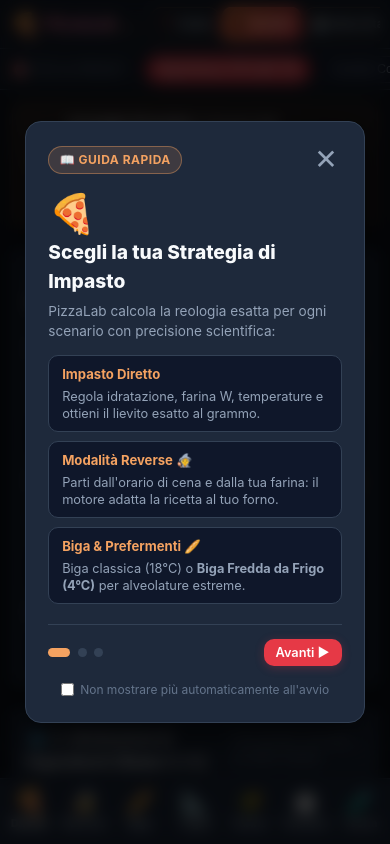
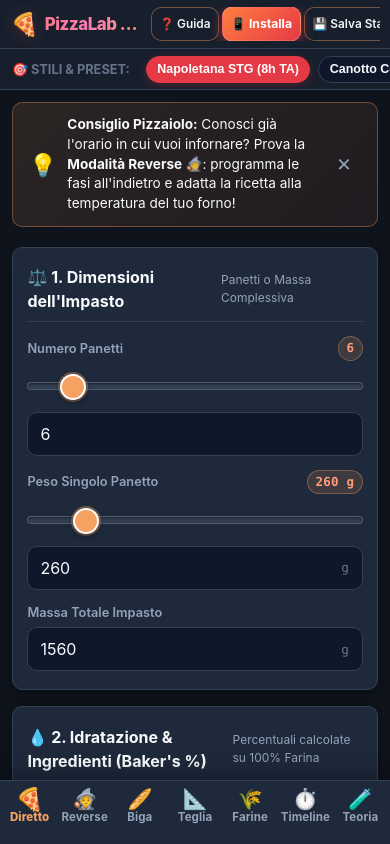
Before and after one commit to Muso-lab/pizzalab-, a website: page index.html in a window 390 px wide. Shown: the top 844 px of the page. Drawn offline with Linux system fonts and the light colour scheme.

Commit message:
Fix UI: ripristinata piena visibilita scritte e reattivita tasti mobile, safe-area bottom nav e rimozione blocco modal automatico

```diff
--- a/android-app/app/src/main/assets/www/css/style.css
+++ b/android-app/app/src/main/assets/www/css/style.css
@@ -33,6 +33,7 @@
   --shadow-md: 0 4px 12px rgba(0,0,0,0.4);
   --shadow-lg: 0 10px 30px rgba(0,0,0,0.5);
 
+  --font-base: 16px;
   --font-family: -apple-system, BlinkMacSystemFont, "Segoe UI", Roboto, Helvetica, Arial, sans-serif;
   --font-mono: ui-monospace, SFMono-Regular, Menlo, Monaco, Consolas, "Liberation Mono", "Courier New", monospace;
 }
@@ -187,17 +188,18 @@
 
 .preset-pill {
   background: var(--bg-input);
-  border: 1px solid rgba(255, 255, 255, 0.15);
-  color: #cbd5e1;
+  border: 1px solid var(--border-color);
+  color: var(--text-main);
   padding: 0.4rem 0.85rem;
   border-radius: var(--radius-full);
   font-size: 0.825rem;
-  font-weight: 500;
+  font-weight: 600;
   cursor: pointer;
   transition: all 0.2s ease;
   display: inline-flex;
   align-items: center;
   gap: 0.4rem;
+  touch-action: manipulation;
 }
 
 .preset-pill:hover {
@@ -1621,7 +1623,8 @@
     bottom: 0;
     left: 0;
     right: 0;
-    height: 66px;
+    height: calc(64px + env(safe-area-inset-bottom, 0px));
+    min-height: 64px;
     width: 100% !important;
     max-width: 100% !important;
     box-sizing: border-box !important;
@@ -1630,11 +1633,11 @@
     -webkit-backdrop-filter: blur(16px);
     border-top: 1px solid var(--border-color);
     box-shadow: 0 -4px 20px rgba(0, 0, 0, 0.35);
-    z-index: 999;
-    align-items: stretch;
+    z-index: 1000;
+    align-items: flex-start;
     justify-content: space-around;
-    padding: 3px 2px;
-    padding-bottom: max(6px, env(safe-area-inset-bottom, 0px));
+    padding: 6px 2px 0 2px;
+    padding-bottom: max(6px, env(safe-area-inset-bottom, 6px));
   }
 
   .mobile-nav-btn {
@@ -1642,33 +1645,42 @@
     min-width: 0;
     background: transparent;
     border: none;
-    color: #cbd5e1;
+    color: var(--text-muted);
     display: flex;
     flex-direction: column;
     align-items: center;
     justify-content: center;
-    gap: 3px;
+    gap: 2px;
     cursor: pointer;
     font-family: inherit;
-    padding: 4px 1px;
+    padding: 2px 1px;
     border-radius: var(--radius-sm);
     transition: all 0.15s ease;
     -webkit-tap-highlight-color: transparent;
+    touch-action: manipulation;
   }
 
   .mobile-nav-icon {
-    font-size: 1.35rem;
-    line-height: 1.1;
+    font-size: 1.25rem;
+    line-height: 1;
+    pointer-events: none;
   }
 
   .mobile-nav-label {
-    font-size: 0.68rem;
+    font-size: 0.72rem;
     font-weight: 700;
     white-space: nowrap;
-    overflow: hidden;
-    text-overflow: ellipsis;
-    max-width: 100%;
+    overflow: visible;
+    text-align: center;
+    line-height: 1.15;
+    color: var(--text-muted);
+    pointer-events: none;
     letter-spacing: 0.1px;
+  }
+
+  .mobile-nav-btn:hover,
+  .mobile-nav-btn:focus {
+    color: var(--text-main);
   }
 
   .mobile-nav-btn.active {
@@ -1676,12 +1688,12 @@
   }
 
   .mobile-nav-btn.active .mobile-nav-icon {
-    transform: scale(1.15);
+    transform: scale(1.12);
     transition: transform 0.15s cubic-bezier(0.175, 0.885, 0.32, 1.275);
   }
 
   .mobile-nav-btn.active .mobile-nav-label {
-    color: #ffffff;
+    color: var(--accent);
     font-weight: 800;
   }
 
@@ -2057,19 +2069,21 @@
     bottom: 0;
     left: 0;
     right: 0;
-    height: 42px;
+    height: calc(44px + env(safe-area-inset-bottom, 0px));
+    min-height: 44px;
     background: var(--bg-card);
     backdrop-filter: blur(16px);
     -webkit-backdrop-filter: blur(16px);
     border-top: 1px solid var(--border-color);
     box-shadow: 0 -3px 12px rgba(0, 0, 0, 0.35);
-    z-index: 999;
+    z-index: 1000;
     align-items: center;
     justify-content: space-around;
     padding: 2px 4px;
     padding-left: max(4px, env(safe-area-inset-left, 0px));
     padding-right: max(4px, env(safe-area-inset-right, 0px));
-    padding-bottom: max(2px, env(safe-area-inset-bottom, 0px));
+    padding-bottom: max(2px, env(safe-area-inset-bottom, 2px));
+    box-sizing: border-box !important;
   }
 
   .mobile-nav-btn {
@@ -2077,7 +2091,7 @@
     min-width: 0;
     background: transparent;
     border: none;
-    color: #cbd5e1;
+    color: var(--text-muted);
     display: flex;
     flex-direction: row; /* Horizontal icon + label */
     align-items: center;
@@ -2085,23 +2099,31 @@
     gap: 4px;
     cursor: pointer;
     font-family: inherit;
-    padding: 4px 2px;
+    padding: 2px 2px;
     border-radius: var(--radius-sm);
     transition: all 0.15s ease;
+    touch-action: manipulation;
   }
 
   .mobile-nav-icon {
-    font-size: 1.1rem;
+    font-size: 1.05rem;
     line-height: 1;
+    pointer-events: none;
   }
 
   .mobile-nav-label {
     font-size: 0.72rem;
     font-weight: 700;
     white-space: nowrap;
-    overflow: hidden;
-    text-overflow: ellipsis;
+    overflow: visible;
     letter-spacing: 0.1px;
+    color: var(--text-muted);
+    pointer-events: none;
+  }
+
+  .mobile-nav-btn:hover,
+  .mobile-nav-btn:focus {
+    color: var(--text-main);
   }
 
   .mobile-nav-btn.active {
@@ -2113,7 +2135,7 @@
   }
 
   .mobile-nav-btn.active .mobile-nav-label {
-    color: #ffffff;
+    color: var(--accent);
     font-weight: 800;
   }
 
@@ -2652,18 +2674,25 @@
 .tip-close-btn {
   background: transparent;
   border: none;
-  color: var(--text-dim);
-  font-size: 1.1rem;
+  color: var(--text-muted);
+  font-size: 1.15rem;
   cursor: pointer;
-  padding: 0.2rem 0.4rem;
+  padding: 0.3rem 0.5rem;
+  min-width: 34px;
+  min-height: 34px;
+  display: inline-flex;
+  align-items: center;
+  justify-content: center;
   border-radius: var(--radius-sm);
   transition: all 0.15s;
   flex-shrink: 0;
-}
-
-.tip-close-btn:hover {
+  touch-action: manipulation;
+}
+
+.tip-close-btn:hover,
+.tip-close-btn:focus {
   color: var(--text-main);
-  background: rgba(255, 255, 255, 0.1);
+  background: rgba(255, 255, 255, 0.12);
 }
 
 /* ==========================================================================
--- a/android-app/app/src/main/assets/www/sw.js
+++ b/android-app/app/src/main/assets/www/sw.js
@@ -1,10 +1,10 @@
 /**
- * PizzaLab Scientifico - Service Worker (v4)
+ * PizzaLab Scientifico - Service Worker (v5)
  * Garantisce funzionamento 100% offline su dispositivi mobili e desktop (PWA).
  * Gestione cache resiliente, stale-while-revalidate e compatibilità completa Chrome Android / GitHub Pages.
  */
 
-const CACHE_NAME = 'pizzalab-v4-cache';
+const CACHE_NAME = 'pizzalab-v5-cache';
 const ASSETS_TO_CACHE = [
   './',
   './index.html',
--- a/css/style.css
+++ b/css/style.css
@@ -33,6 +33,7 @@
   --shadow-md: 0 4px 12px rgba(0,0,0,0.4);
   --shadow-lg: 0 10px 30px rgba(0,0,0,0.5);
 
+  --font-base: 16px;
   --font-family: -apple-system, BlinkMacSystemFont, "Segoe UI", Roboto, Helvetica, Arial, sans-serif;
   --font-mono: ui-monospace, SFMono-Regular, Menlo, Monaco, Consolas, "Liberation Mono", "Courier New", monospace;
 }
@@ -187,17 +188,18 @@
 
 .preset-pill {
   background: var(--bg-input);
-  border: 1px solid rgba(255, 255, 255, 0.15);
-  color: #cbd5e1;
+  border: 1px solid var(--border-color);
+  color: var(--text-main);
   padding: 0.4rem 0.85rem;
   border-radius: var(--radius-full);
   font-size: 0.825rem;
-  font-weight: 500;
+  font-weight: 600;
   cursor: pointer;
   transition: all 0.2s ease;
   display: inline-flex;
   align-items: center;
   gap: 0.4rem;
+  touch-action: manipulation;
 }
 
 .preset-pill:hover {
@@ -1621,7 +1623,8 @@
     bottom: 0;
     left: 0;
     right: 0;
-    height: 66px;
+    height: calc(64px + env(safe-area-inset-bottom, 0px));
+    min-height: 64px;
     width: 100% !important;
     max-width: 100% !important;
     box-sizing: border-box !important;
@@ -1630,11 +1633,11 @@
     -webkit-backdrop-filter: blur(16px);
     border-top: 1px solid var(--border-color);
     box-shadow: 0 -4px 20px rgba(0, 0, 0, 0.35);
-    z-index: 999;
-    align-items: stretch;
+    z-index: 1000;
+    align-items: flex-start;
     justify-content: space-around;
-    padding: 3px 2px;
-    padding-bottom: max(6px, env(safe-area-inset-bottom, 0px));
+    padding: 6px 2px 0 2px;
+    padding-bottom: max(6px, env(safe-area-inset-bottom, 6px));
   }
 
   .mobile-nav-btn {
@@ -1642,33 +1645,42 @@
     min-width: 0;
     background: transparent;
     border: none;
-    color: #cbd5e1;
+    color: var(--text-muted);
     display: flex;
     flex-direction: column;
     align-items: center;
     justify-content: center;
-    gap: 3px;
+    gap: 2px;
     cursor: pointer;
     font-family: inherit;
-    padding: 4px 1px;
+    padding: 2px 1px;
     border-radius: var(--radius-sm);
     transition: all 0.15s ease;
     -webkit-tap-highlight-color: transparent;
+    touch-action: manipulation;
   }
 
   .mobile-nav-icon {
-    font-size: 1.35rem;
-    line-height: 1.1;
+    font-size: 1.25rem;
+    line-height: 1;
+    pointer-events: none;
   }
 
   .mobile-nav-label {
-    font-size: 0.68rem;
+    font-size: 0.72rem;
     font-weight: 700;
     white-space: nowrap;
-    overflow: hidden;
-    text-overflow: ellipsis;
-    max-width: 100%;
+    overflow: visible;
+    text-align: center;
+    line-height: 1.15;
+    color: var(--text-muted);
+    pointer-events: none;
     letter-spacing: 0.1px;
+  }
+
+  .mobile-nav-btn:hover,
+  .mobile-nav-btn:focus {
+    color: var(--text-main);
   }
 
   .mobile-nav-btn.active {
@@ -1676,12 +1688,12 @@
   }
 
   .mobile-nav-btn.active .mobile-nav-icon {
-    transform: scale(1.15);
+    transform: scale(1.12);
     transition: transform 0.15s cubic-bezier(0.175, 0.885, 0.32, 1.275);
   }
 
   .mobile-nav-btn.active .mobile-nav-label {
-    color: #ffffff;
+    color: var(--accent);
     font-weight: 800;
   }
 
@@ -2057,19 +2069,21 @@
     bottom: 0;
     left: 0;
     right: 0;
-    height: 42px;
+    height: calc(44px + env(safe-area-inset-bottom, 0px));
+    min-height: 44px;
     background: var(--bg-card);
     backdrop-filter: blur(16px);
     -webkit-backdrop-filter: blur(16px);
     border-top: 1px solid var(--border-color);
     box-shadow: 0 -3px 12px rgba(0, 0, 0, 0.35);
-    z-index: 999;
+    z-index: 1000;
     align-items: center;
     justify-content: space-around;
     padding: 2px 4px;
     padding-left: max(4px, env(safe-area-inset-left, 0px));
     padding-right: max(4px, env(safe-area-inset-right, 0px));
-    padding-bottom: max(2px, env(safe-area-inset-bottom, 0px));
+    padding-bottom: max(2px, env(safe-area-inset-bottom, 2px));
+    box-sizing: border-box !important;
   }
 
   .mobile-nav-btn {
@@ -2077,7 +2091,7 @@
     min-width: 0;
     background: transparent;
     border: none;
-    color: #cbd5e1;
+    color: var(--text-muted);
     display: flex;
     flex-direction: row; /* Horizontal icon + label */
     align-items: center;
@@ -2085,23 +2099,31 @@
     gap: 4px;
     cursor: pointer;
     font-family: inherit;
-    padding: 4px 2px;
+    padding: 2px 2px;
     border-radius: var(--radius-sm);
     transition: all 0.15s ease;
+    touch-action: manipulation;
   }
 
   .mobile-nav-icon {
-    font-size: 1.1rem;
+    font-size: 1.05rem;
     line-height: 1;
+    pointer-events: none;
   }
 
   .mobile-nav-label {
     font-size: 0.72rem;
     font-weight: 700;
     white-space: nowrap;
-    overflow: hidden;
-    text-overflow: ellipsis;
+    overflow: visible;
     letter-spacing: 0.1px;
+    color: var(--text-muted);
+    pointer-events: none;
+  }
+
+  .mobile-nav-btn:hover,
+  .mobile-nav-btn:focus {
+    color: var(--text-main);
   }
 
   .mobile-nav-btn.active {
@@ -2113,7 +2135,7 @@
   }
 
   .mobile-nav-btn.active .mobile-nav-label {
-    color: #ffffff;
+    color: var(--accent);
     font-weight: 800;
   }
 
@@ -2652,18 +2674,25 @@
 .tip-close-btn {
   background: transparent;
   border: none;
-  color: var(--text-dim);
-  font-size: 1.1rem;
+  color: var(--text-muted);
+  font-size: 1.15rem;
   cursor: pointer;
-  padding: 0.2rem 0.4rem;
+  padding: 0.3rem 0.5rem;
+  min-width: 34px;
+  min-height: 34px;
+  display: inline-flex;
+  align-items: center;
+  justify-content: center;
   border-radius: var(--radius-sm);
   transition: all 0.15s;
   flex-shrink: 0;
-}
-
-.tip-close-btn:hover {
+  touch-action: manipulation;
+}
+
+.tip-close-btn:hover,
+.tip-close-btn:focus {
   color: var(--text-main);
-  background: rgba(255, 255, 255, 0.1);
+  background: rgba(255, 255, 255, 0.12);
 }
 
 /* ==========================================================================
--- a/js/app.js
+++ b/js/app.js
@@ -2235,16 +2235,26 @@
     }
   } catch (_) {}
 
-  // --- GESTIONE SPLASH SCREEN ---
+  // --- GESTIONE SPLASH SCREEN (Sicuro, non blocca mai l'interfaccia) ---
   const splashScreen = document.getElementById('splashScreen');
   if (splashScreen) {
     const hideSplash = () => {
       splashScreen.classList.add('fade-out');
+      splashScreen.style.pointerEvents = 'none';
       setTimeout(() => {
-        splashScreen.style.display = 'none';
-      }, 450);
+        if (splashScreen.parentNode) {
+          splashScreen.remove();
+        }
+      }, 350);
     };
-    setTimeout(hideSplash, 650);
+    setTimeout(hideSplash, 250);
+    // Timeout di massima sicurezza: dopo 700ms rimuove forzatamente dal DOM
+    setTimeout(() => {
+      const el = document.getElementById('splashScreen');
+      if (el && el.parentNode) {
+        el.remove();
+      }
+    }, 700);
   }
 
   // --- GESTIONE QUICK TIP BANNER ---
@@ -2292,11 +2302,13 @@
     if (!onboardingModal) return;
     updateTutorialSlide(1);
     onboardingModal.style.display = 'flex';
+    document.body.style.overflow = 'hidden';
   }
 
   function closeTutorial() {
     if (!onboardingModal) return;
     onboardingModal.style.display = 'none';
+    document.body.style.overflow = '';
     if (dontShowTutorialAgain && dontShowTutorialAgain.checked) {
       localStorage.setItem('pizzalab_tutorial_seen', 'true');
     }
@@ -2311,6 +2323,19 @@
     });
   }
 
+  // Chiusura al click fuori dal popup per non bloccare mai la navigazione
+  if (onboardingModal) {
+    onboardingModal.addEventListener('click', (e) => {
+      if (e.target === onboardingModal) closeTutorial();
+    });
+  }
+
+  window.addEventListener('keydown', (e) => {
+    if (e.key === 'Escape' && onboardingModal && onboardingModal.style.display === 'flex') {
+      closeTutorial();
+    }
+  });
+
   if (nextSlideBtn) {
     nextSlideBtn.addEventListener('click', () => {
       updateTutorialSlide(currentTutorialSlide + 1);
@@ -2329,8 +2354,6 @@
     });
   });
 
-  // Mostra automaticamente il tutorial solo al primissimo avvio
-  if (!localStorage.getItem('pizzalab_tutorial_seen')) {
-    setTimeout(openTutorial, 800);
-  }
+  // NOTA: il tutorial si apre unicamente su richiesta dell'utente tramite il tasto "❓ Guida" in alto,
+  // evitando qualsiasi apertura automatica improvvisa che potrebbe coprire i tasti o confondere l'interazione.
 });
--- a/sw.js
+++ b/sw.js
@@ -1,10 +1,10 @@
 /**
- * PizzaLab Scientifico - Service Worker (v4)
+ * PizzaLab Scientifico - Service Worker (v5)
  * Garantisce funzionamento 100% offline su dispositivi mobili e desktop (PWA).
  * Gestione cache resiliente, stale-while-revalidate e compatibilità completa Chrome Android / GitHub Pages.
  */
 
-const CACHE_NAME = 'pizzalab-v4-cache';
+const CACHE_NAME = 'pizzalab-v5-cache';
 const ASSETS_TO_CACHE = [
   './',
   './index.html',
```
Also changed, not shown: android-app/app/src/main/assets/www/js/app.js (+31 -8 lines).
